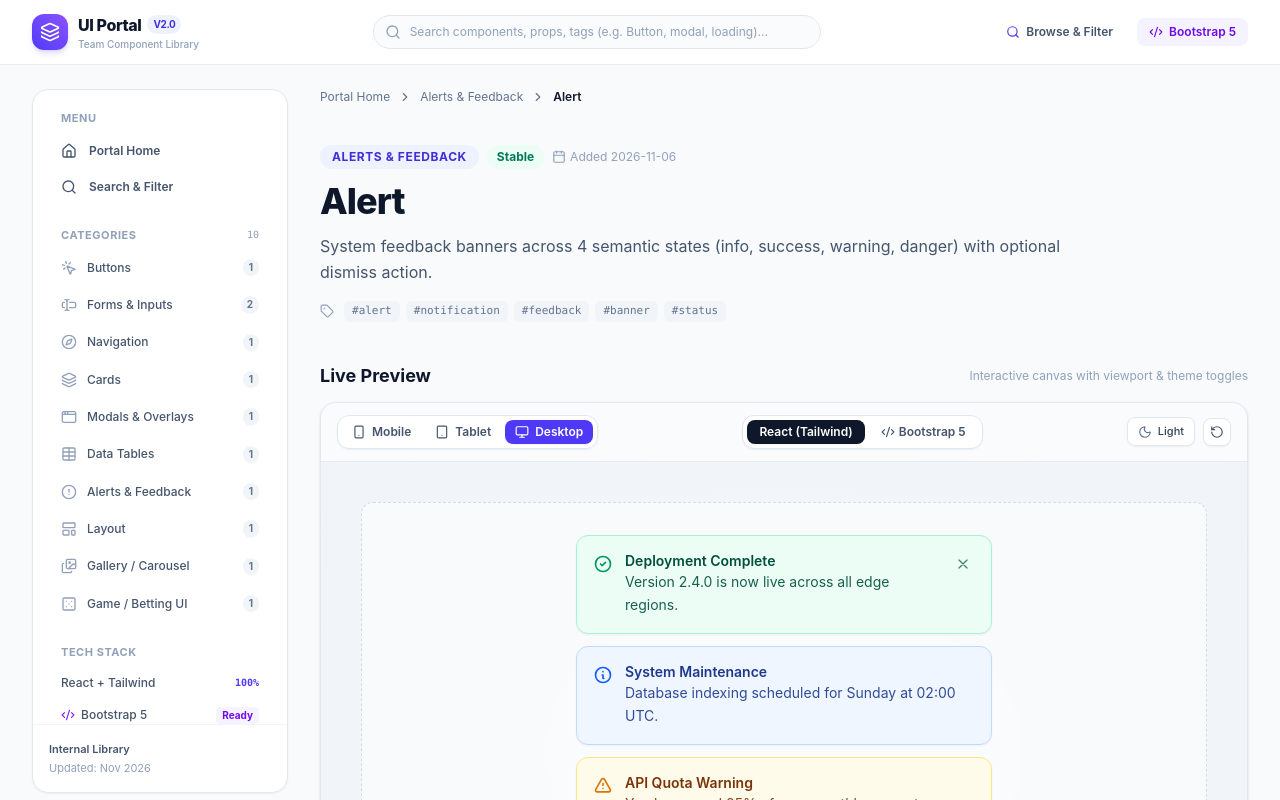
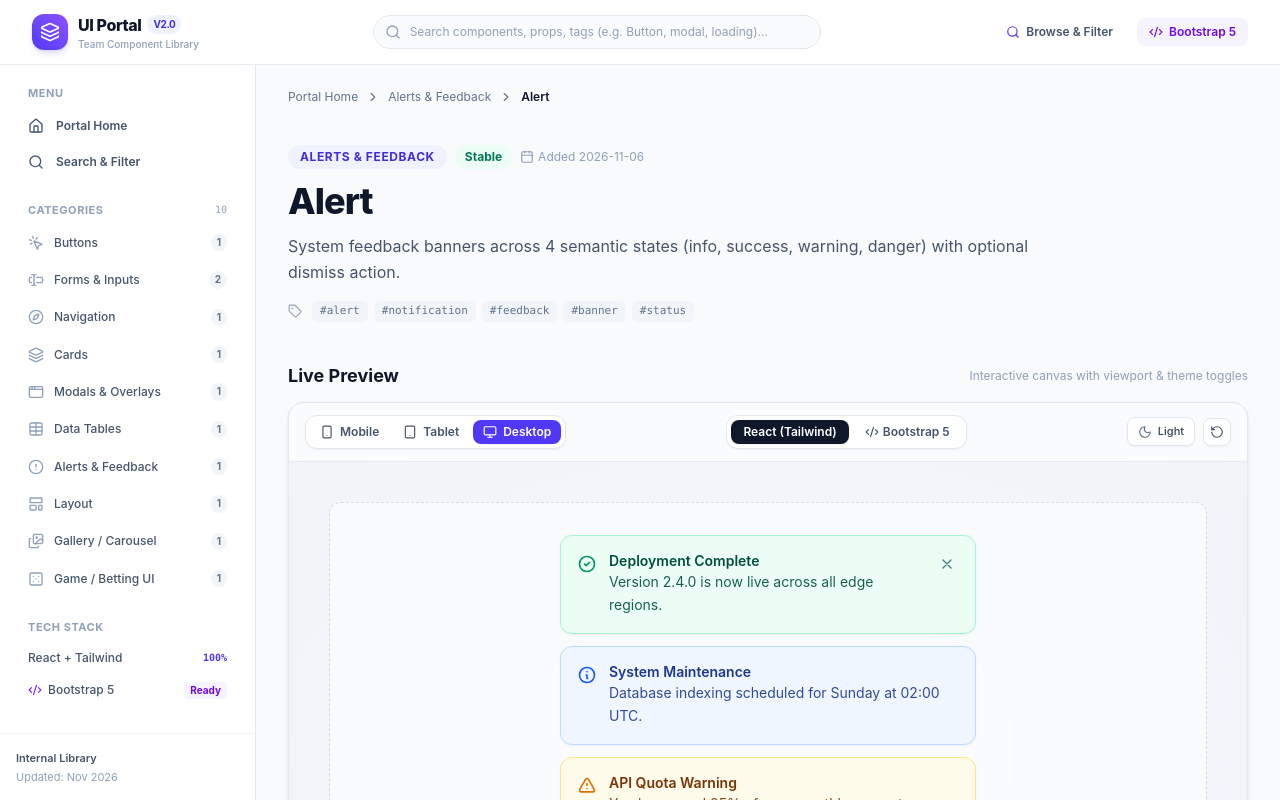
Before and after one commit to Seethaitsk/component, a Next.js app: page /component/alert in a window 1280 px wide. Shown: the top 800 px of the page. Built offline with nearby package versions, Linux system fonts and the light colour scheme.

Commit message:
fix: wrap dynamic route params in Suspense for instant PPR navigation and dock sidebar flush to screen edge

```diff
--- a/src/app/category/[slug]/page.js
+++ b/src/app/category/[slug]/page.js
@@ -1,4 +1,4 @@
-import React from 'react';
+import React, { Suspense } from 'react';
 import Link from 'next/link';
 import { notFound } from 'next/navigation';
 import { ChevronRight, Layers, ArrowLeft } from 'lucide-react';
@@ -13,7 +13,24 @@ export function generateStaticParams() {
   }));
 }
 
-export default async function CategoryPage({ params }) {
+function CategorySkeleton() {
+  return (
+    <div className="space-y-8 animate-pulse">
+      <div className="h-4 w-32 bg-slate-200 dark:bg-slate-800 rounded"></div>
+      <div className="rounded-2xl border border-slate-200 bg-white p-8 dark:border-slate-800 dark:bg-slate-900 space-y-4">
+        <div className="h-6 w-24 bg-slate-200 dark:bg-slate-800 rounded-full"></div>
+        <div className="h-8 w-48 bg-slate-200 dark:bg-slate-800 rounded"></div>
+        <div className="h-4 w-96 bg-slate-200 dark:bg-slate-800 rounded"></div>
+      </div>
+      <div className="grid grid-cols-1 md:grid-cols-2 gap-6">
+        <div className="h-64 rounded-2xl bg-slate-100 dark:bg-slate-800/50"></div>
+        <div className="h-64 rounded-2xl bg-slate-100 dark:bg-slate-800/50"></div>
+      </div>
+    </div>
+  );
+}
+
+async function CategoryContent({ params }) {
   const { slug } = await params;
   const category = categories.find((c) => c.slug === slug);
 
@@ -81,3 +98,11 @@ export default async function CategoryPage({ params }) {
     </div>
   );
 }
+
+export default function CategoryPage({ params }) {
+  return (
+    <Suspense fallback={<CategorySkeleton />}>
+      <CategoryContent params={params} />
+    </Suspense>
+  );
+}
--- a/src/app/component/[id]/page.js
+++ b/src/app/component/[id]/page.js
@@ -1,4 +1,4 @@
-import React from 'react';
+import React, { Suspense } from 'react';
 import Link from 'next/link';
 import { notFound } from 'next/navigation';
 import { ChevronRight, Calendar, Tag, FolderGit2, CheckCircle, Info } from 'lucide-react';
@@ -16,7 +16,21 @@ export function generateStaticParams() {
   }));
 }
 
-export default async function ComponentDetailPage({ params }) {
+function ComponentDetailSkeleton() {
+  return (
+    <div className="space-y-10 animate-pulse">
+      <div className="h-4 w-40 bg-slate-200 dark:bg-slate-800 rounded"></div>
+      <div className="space-y-3">
+        <div className="h-6 w-32 bg-slate-200 dark:bg-slate-800 rounded-full"></div>
+        <div className="h-10 w-64 bg-slate-200 dark:bg-slate-800 rounded"></div>
+        <div className="h-4 w-96 bg-slate-200 dark:bg-slate-800 rounded"></div>
+      </div>
+      <div className="h-80 rounded-2xl bg-slate-100 dark:bg-slate-800/60"></div>
+    </div>
+  );
+}
+
+async function ComponentDetailContent({ params }) {
   const { id } = await params;
   const component = componentsData.find((c) => c.id === id);
 
@@ -172,3 +186,11 @@ export default async function ComponentDetailPage({ params }) {
     </div>
   );
 }
+
+export default function ComponentDetailPage({ params }) {
+  return (
+    <Suspense fallback={<ComponentDetailSkeleton />}>
+      <ComponentDetailContent params={params} />
+    </Suspense>
+  );
+}
--- a/src/components/portal/Header.jsx
+++ b/src/components/portal/Header.jsx
@@ -18,7 +18,7 @@ export default function Header({ onMobileMenuToggle }) {
 
   return (
     <header className="sticky top-0 z-40 w-full border-b border-slate-200/80 bg-white/90 backdrop-blur-md dark:border-slate-800 dark:bg-slate-900/90 transition-colors">
-      <div className="mx-auto flex h-16 max-w-7xl items-center justify-between px-4 sm:px-6 lg:px-8">
+      <div className="flex h-16 w-full items-center justify-between px-4 sm:px-6 lg:px-8">
         {/* Left: Mobile Toggle + Logo */}
         <div className="flex items-center gap-3">
           <button
--- a/src/components/portal/PortalShell.jsx
+++ b/src/components/portal/PortalShell.jsx
@@ -11,9 +11,9 @@ export default function PortalShell({ children }) {
     <div className="min-h-screen flex flex-col bg-slate-50 dark:bg-slate-950 text-slate-900 dark:text-slate-100 font-sans">
       <Header onMobileMenuToggle={() => setSidebarOpen(true)} />
 
-      <div className="flex-1 flex max-w-7xl w-full mx-auto px-4 sm:px-6 lg:px-8 py-6 gap-8">
+      <div className="flex-1 flex w-full">
         <Sidebar open={sidebarOpen} onClose={() => setSidebarOpen(false)} />
-        <main className="flex-1 min-w-0 pb-16">
+        <main className="flex-1 min-w-0 px-4 sm:px-6 lg:px-8 py-6 pb-16 max-w-7xl">
           {children}
         </main>
       </div>
--- a/src/components/portal/Sidebar.jsx
+++ b/src/components/portal/Sidebar.jsx
@@ -56,7 +56,7 @@ export default function Sidebar({ open, onClose }) {
       {/* Sidebar Panel */}
       <aside
         aria-label="Component categories"
-        className={`fixed inset-y-0 left-0 z-40 w-64 border-r border-slate-200 bg-white dark:border-slate-800 dark:bg-slate-900 flex flex-col transition-transform duration-200 lg:sticky lg:top-20 lg:h-[calc(100vh-6rem)] lg:rounded-2xl lg:border lg:border-slate-200 lg:dark:border-slate-800 lg:shadow-xs lg:translate-x-0 ${
+        className={`fixed inset-y-0 left-0 z-40 w-64 shrink-0 border-r border-slate-200 bg-white dark:border-slate-800 dark:bg-slate-900 flex flex-col transition-transform duration-200 lg:sticky lg:top-16 lg:h-[calc(100vh-4rem)] lg:translate-x-0 ${
           open ? 'translate-x-0 shadow-2xl' : '-translate-x-full'
         }`}
       >
```
